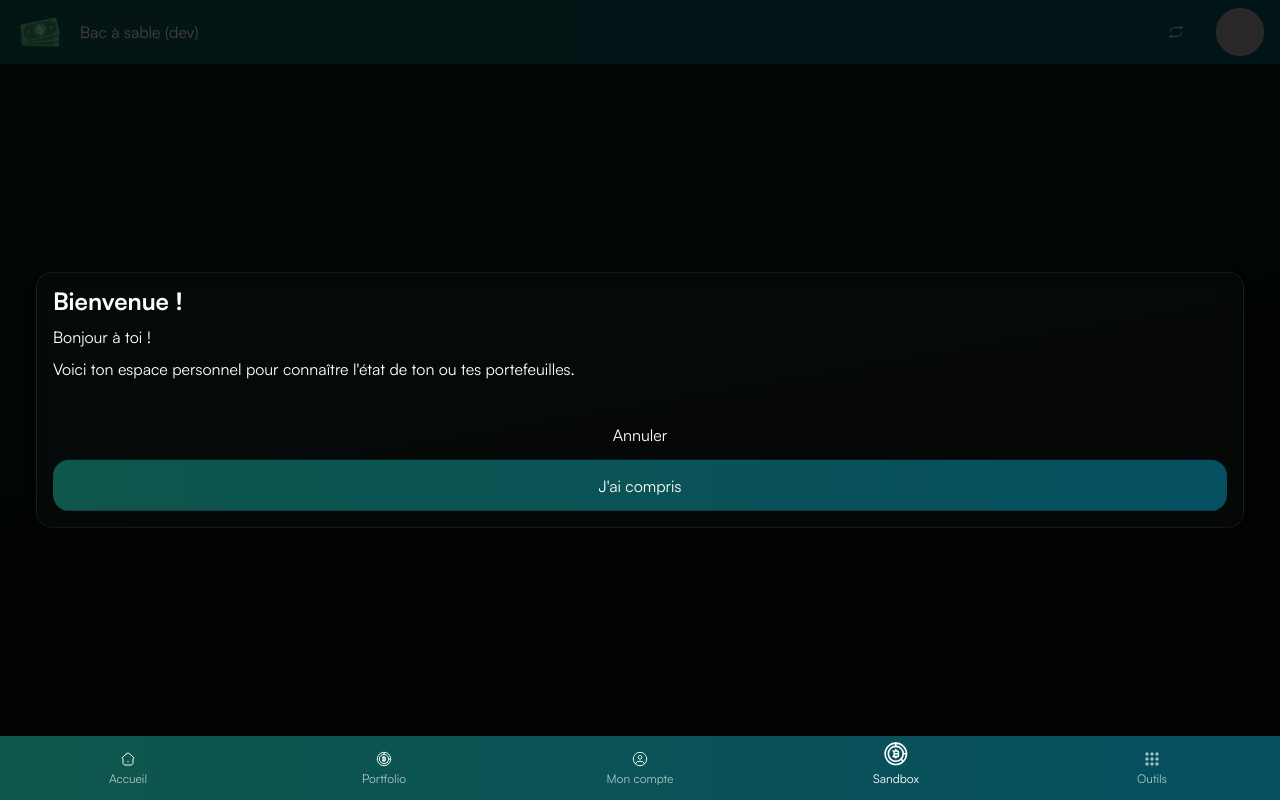
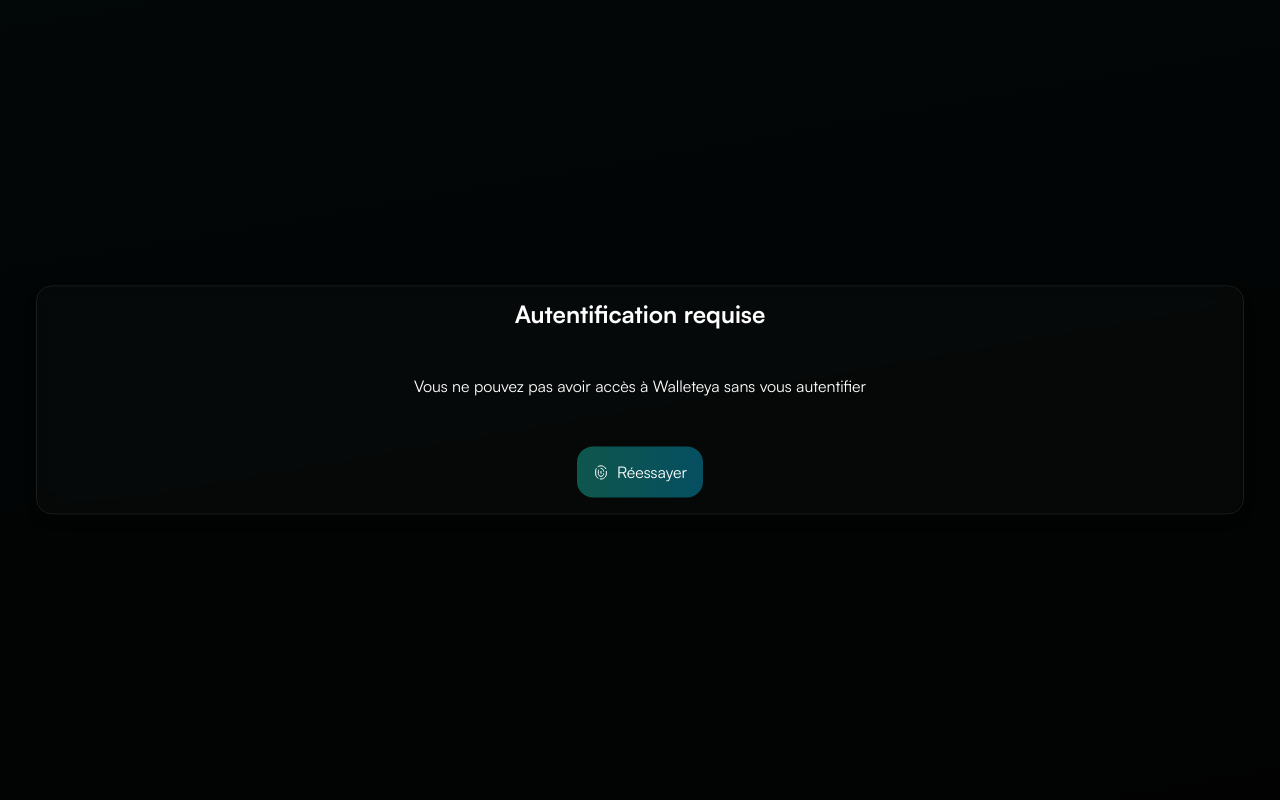
Before and after one commit to mansartesteban/Walletaya, a Vue app: page /sandbox in a window 1280 px wide. Built offline with nearby package versions, Linux system fonts and the light colour scheme; grey boxes are pictures that could not be loaded.

Commit message:
Improving auth system
Adding result to session storage so user doesn't have to reauth on each refresh

```diff
--- a/src/App.vue
+++ b/src/App.vue
@@ -1,5 +1,6 @@
 <template>
   <AppBackground></AppBackground>
+  <template v-if="appStore.isAuthenticated">
     <AppHeader ref="appHeader"></AppHeader>
 
     <div class="view">
@@ -10,8 +11,7 @@
       :opened="settingsStore.hasRedWelcomeMessage === false"
       title="Bienvenue !"
       confirmLabel="J'ai compris"
-    @click="onConfirm"
-  >
+      @click="onConfirm">
       <p>Bonjour à toi !</p>
       <p>
         Voici ton espace personnel pour connaître l'état de ton ou tes
@@ -22,6 +22,17 @@
     <WidgetDock></WidgetDock>
     <ContextMenu></ContextMenu>
   </template>
+  <template v-else>
+    <Dialog :opened="true" title="Autentification requise" centered>
+      <div class="py-xl text-center">
+        Vous ne pouvez pas avoir accès à Walleteya sans vous autentifier
+      </div>
+      <template #footer>
+        <Btn @click="authenticate" icon="fingerprint">Réessayer</Btn>
+      </template>
+    </Dialog>
+  </template>
+</template>
 
 <script setup>
 import AppBackground from "@/components/AppBackground.vue";
@@ -30,6 +41,7 @@ import NavBar from "@/components/NavBar.vue";
 import WidgetDock from "@/components/widgets/WidgetDock.vue";
 import Dialog from "@/components/Dialog.vue";
 import ContextMenu from "@/components/ContextMenu.vue";
+import Btn from "@/components/Btn.vue";
 
 import useAppStore from "@/plugins/stores/App";
 import useTokenListStore from "@/plugins/stores/TokenList";
@@ -44,16 +56,8 @@ const onConfirm = () => {
   settingsStore.setSetting("hasRedWelcomeMessage", true);
 };
 
-onBeforeMount(() => {
-  settingsStore.retrieve().then(() => {
-    tokenListStore.refreshTokens(false, appStore.usedTokens);
-  });
-  appStore.retrieve().then(async () => {
-    if (appStore.userCredentials) {
+const authenticate = async () => {
   try {
-        //to verify a user's credentials, we simply pass the
-        //unique ID of the passkey we saved against the user profile
-        //in this demo, we just saved it in a global variable
     let credentials = await navigator.credentials.get({
       publicKey: {
         challenge: generateRandomChallenge(),
@@ -62,12 +66,19 @@ onBeforeMount(() => {
         ],
       },
     });
-        appStore.setAuthentication(
-          credentials.id === appStore.userCredentials.id
-        );
+    appStore.setAuthentication(credentials.id);
   } catch (err) {
-        alert(err);
+    // alert(err);
   }
+};
+
+onBeforeMount(() => {
+  settingsStore.retrieve().then(() => {
+    tokenListStore.refreshTokens(false, appStore.usedTokens);
+  });
+  appStore.retrieve().then(async () => {
+    if (!appStore.isAuthenticated && appStore.userCredentials) {
+      authenticate();
     }
   });
 });
--- a/src/components/Card.vue
+++ b/src/components/Card.vue
@@ -1,7 +1,9 @@
 <template>
-  <div class="card">
+  <div class="card" :class="{ centered }">
     <div class="blurry-container">
-      <div class="flex flex-column gap-md">
+      <div
+        class="flex flex-column gap-md"
+        :class="{ 'align-items-center': centered }">
         <div v-if="!noHeader && ($slots.header || title)" class="flex gap-md">
           <template v-if="$slots.header">
             <slot name="header"></slot>
@@ -29,6 +31,10 @@ const props = defineProps({
     type: String,
     default: null,
   },
+  centered: {
+    type: Boolean,
+    default: false,
+  },
   noHeader: {
     type: Boolean,
     default: false,
@@ -52,6 +58,13 @@ const props = defineProps({
   position: relative;
   padding: var(--md);
   overflow: hidden;
+
+  &.centered {
+    text-align: center;
+    .card-title {
+      text-align: center;
+    }
+  }
 
   .card-title {
     font-size: 1.5rem;
--- a/src/components/Dialog.vue
+++ b/src/components/Dialog.vue
@@ -1,14 +1,18 @@
 <template>
-  <div class="dialog" :class="{ opened }">
+  <div class="dialog" :class="{ opened, centered }">
     <div ref="dialogPanel" class="dialog-panel">
-      <Card :title="title">
+      <Card :title="title" :centered="centered">
         <template v-if="$slots.header" #header>
           <slot name="header"></slot>
         </template>
         <template #footer>
           <slot name="footer">
-            <Btn severity="none" @click="onCancel">{{ cancelLabel }}</Btn>
-            <Btn severity="primary" @click="onConfirm">{{ confirmLabel }}</Btn>
+            <Btn severity="none" @click="onCancel" icon="close">{{
+              cancelLabel
+            }}</Btn>
+            <Btn severity="primary" @click="onConfirm" icon="check">{{
+              confirmLabel
+            }}</Btn>
           </slot>
         </template>
         <slot></slot>
@@ -26,6 +30,10 @@ import { onClickOutside } from "@vueuse/core";
 const props = defineProps({
   title: {
     type: String,
+  },
+  centered: {
+    type: Boolean,
+    default: true,
   },
   cancelLabel: {
     type: String,
--- /dev/null
+++ b/src/components/icons/Check.vue
@@ -0,0 +1,15 @@
+<template>
+  <svg
+    xmlns="http://www.w3.org/2000/svg"
+    viewBox="0 0 24 24"
+    width="24"
+    height="24"
+    fill="none">
+    <path
+      d="M5 14.5C5 14.5 6.5 14.5 8.5 18C8.5 18 14.0588 8.83333 19 7"
+      stroke="currentColor"
+      stroke-width="1.5"
+      stroke-linecap="round"
+      stroke-linejoin="round" />
+  </svg>
+</template>
--- /dev/null
+++ b/src/components/icons/Fingerprint.vue
@@ -0,0 +1,27 @@
+<template>
+  <svg
+    xmlns="http://www.w3.org/2000/svg"
+    viewBox="0 0 24 24"
+    width="24"
+    height="24"
+    fill="none">
+    <path
+      d="M7.42857 3.36201C11.3996 0.664089 17.136 2.12432 19.2301 6.41803M10.8571 21.9236C15.5839 22.5822 20 18.8952 20 14.2103V10.3333M7.42857 20.6058C5.35602 19.1977 4 16.8583 4 14.2103V9.75757C4 8.57285 4.27144 7.44988 4.75704 6.44444"
+      stroke="currentColor"
+      stroke-width="1.5"
+      stroke-linecap="round"
+      stroke-linejoin="round" />
+    <path
+      d="M16 13.8C16 16.1196 14.2091 18 12 18C9.79086 18 8 16.1196 8 13.8V10.2C8 9.55584 8.13811 8.94555 8.38493 8.4M12 6C14.2091 6 16 7.8804 16 10.2"
+      stroke="currentColor"
+      stroke-width="1.5"
+      stroke-linecap="round"
+      stroke-linejoin="round" />
+    <path
+      d="M12 10.5L12 13.5"
+      stroke="currentColor"
+      stroke-width="1.5"
+      stroke-linecap="round"
+      stroke-linejoin="round" />
+  </svg>
+</template>
--- /dev/null
+++ b/src/components/icons/SecurityBlock.vue
@@ -0,0 +1,27 @@
+<template>
+  <svg
+    xmlns="http://www.w3.org/2000/svg"
+    viewBox="0 0 24 24"
+    width="24"
+    height="24"
+    fill="none">
+    <path
+      d="M4.5 5C4.5 5 3.32697 5.20385 3.1372 5.41475C2.94743 5.62566 2.89186 5.93385 2.78072 6.55024C1.59143 13.1461 4.1909 19.2441 10.3903 21.6176C11.0564 21.8726 11.3894 22.0001 12.0015 22.0001C12.6135 22.0001 12.9466 21.8726 13.6126 21.6176C15.6225 20.848 17.2537 19.9426 18.5 18.5"
+      stroke="currentColor"
+      stroke-width="1.5"
+      stroke-linecap="round"
+      stroke-linejoin="round" />
+    <path
+      d="M7.5 3.42011C8.8253 2.69687 10.2287 2 11.9982 2C15.0061 2 16.9585 4.01371 19.2659 4.74758C20.2037 5.04583 20.6726 5.19496 20.8624 5.4053C21.0522 5.61564 21.1078 5.92306 21.219 6.53789C21.8418 9.98199 21.4267 13.29 20 16"
+      stroke="currentColor"
+      stroke-width="1.5"
+      stroke-linecap="round"
+      stroke-linejoin="round" />
+    <path
+      d="M2 2L22 22"
+      stroke="currentColor"
+      stroke-width="1.5"
+      stroke-linecap="round"
+      stroke-linejoin="round" />
+  </svg>
+</template>
--- /dev/null
+++ b/src/components/icons/UserEdit.vue
@@ -0,0 +1,24 @@
+<template>
+  <svg
+    xmlns="http://www.w3.org/2000/svg"
+    viewBox="0 0 24 24"
+    width="24"
+    height="24"
+    fill="none">
+    <path
+      d="M10.5 22H6.59087C5.04549 22 3.81631 21.248 2.71266 20.1966C0.453365 18.0441 4.1628 16.324 5.57757 15.4816C8.12805 13.9629 11.2057 13.6118 14 14.4281"
+      stroke="currentColor"
+      stroke-width="1.5"
+      stroke-linecap="round"
+      stroke-linejoin="round" />
+    <path
+      d="M16.5 6.5C16.5 8.98528 14.4853 11 12 11C9.51472 11 7.5 8.98528 7.5 6.5C7.5 4.01472 9.51472 2 12 2C14.4853 2 16.5 4.01472 16.5 6.5Z"
+      stroke="currentColor"
+      stroke-width="1.5" />
+    <path
+      d="M18.4332 13.8485C18.7685 13.4851 18.9362 13.3035 19.1143 13.1975C19.5442 12.9418 20.0736 12.9339 20.5107 13.1765C20.6918 13.2771 20.8646 13.4537 21.2103 13.8067C21.5559 14.1598 21.7287 14.3364 21.8272 14.5214C22.0647 14.9679 22.0569 15.5087 21.8066 15.9478C21.7029 16.1298 21.5251 16.3011 21.1694 16.6437L16.9378 20.7194C16.2638 21.3686 15.9268 21.6932 15.5056 21.8577C15.0845 22.0222 14.6214 22.0101 13.6954 21.9859L13.5694 21.9826C13.2875 21.9752 13.1466 21.9715 13.0646 21.8785C12.9827 21.7855 12.9939 21.6419 13.0162 21.3548L13.0284 21.1988C13.0914 20.3906 13.1228 19.9865 13.2807 19.6232C13.4385 19.2599 13.7107 18.965 14.2552 18.375L18.4332 13.8485Z"
+      stroke="currentColor"
+      stroke-width="1.5"
+      stroke-linejoin="round" />
+  </svg>
+</template>
--- a/src/plugins/stores/App.js
+++ b/src/plugins/stores/App.js
@@ -3,6 +3,7 @@ import { defineStore } from "pinia";
 import useSettingsStore from "@/plugins/stores/Settings";
 import useWalletStore from "@/plugins/stores/Wallet";
 import database from "@/plugins/database";
+import { useBase64 } from "@vueuse/core";
 
 const store = database.getStore("app");
 
@@ -25,8 +26,8 @@ export default defineStore("app", {
   },
   actions: {
     setAuthentication(value) {
-      this.isAuthenticated = value;
-      // setTimeout(5000)
+      sessionStorage.setItem(useBase64("walletaya-auth-token"), value)
+      this.isAuthenticated = !!sessionStorage.getItem(useBase64("walletaya-auth-token"));
     },
     saveUserCredentials(data) {
       store.save("userCredentials", data).then(() => {
@@ -45,6 +46,9 @@ export default defineStore("app", {
         let userCredentials = store.datas[0];
         this.userCredentials = userCredentials?.value;
       });
+
+      this.isAuthenticated = !!sessionStorage.getItem(useBase64("walletaya-auth-token"));
+
       return promise;
     },
   },
--- a/src/views/Account/Index.vue
+++ b/src/views/Account/Index.vue
@@ -3,7 +3,7 @@
     <Tab title="Préférences" anchor="preferences">
       <Preferences></Preferences>
     </Tab>
-    <Tab title="Securité" anchor="secutiry">
+    <Tab title="Securité" anchor="security">
       <Security></Security>
     </Tab>
   </Tabs>
--- a/src/views/Account/Preferences.vue
+++ b/src/views/Account/Preferences.vue
@@ -2,23 +2,21 @@
   <div class="flex flex-column gap-md">
     <Card noHeader noFooter>
       <div class="flex flex-column gap-md">
-        Monnaie par défaut
+        <!-- Monnaie par défaut
         <InputText
           v-model="defaultCurrencySymbol"
           label="Symbol"
           :placeholder="`Ex: £`"
-        ></InputText>
+        ></InputText> -->
         Format d'affichage des nombres
         <Select
           v-model="currencyFormat"
           :options="currencyFormats"
-          return-value="value"
-        >
+          return-value="value">
           <template #activator="{ on }">
             <InputText
               v-model="currencyFormatLabel"
-              @click="on.onClick"
-            ></InputText>
+              @click="on.onClick"></InputText>
           </template>
         </Select>
       </div>
--- a/src/views/Account/Security.vue
+++ b/src/views/Account/Security.vue
@@ -30,16 +30,17 @@
           informations de sécurité qui nous permettrons de vous authentifier.
         </Message>
       </div>
-      <Btn @click="register">{{
-        hasInformationsDefined ? "Modifier les informations" : "Définir"
-      }}</Btn>
+      <Btn @click="register" icon="user-edit">Modifier les informations</Btn>
       <Btn
         v-if="!appStore.userCredentials"
         @click="securize"
         :disabled="!hasInformationsDefined"
-        >Sécuriser le compte</Btn
+        icon="fingerprint">
+        Sécuriser le compte
+      </Btn>
+      <Btn v-else severity="error" @click="unsecurize" icon="security-block"
+        >Retirer la sécurité</Btn
       >
-      <Btn v-else severity="error" @click="unsecurize">Retirer la sécurité</Btn>
     </div>
   </Card>
 
@@ -47,16 +48,13 @@
     <div class="flex flex-column gap-md">
       <InputText
         v-model="dialogUserInformations.firstname"
-        label="Prénom"
-      ></InputText>
+        label="Prénom"></InputText>
       <InputText
         v-model="dialogUserInformations.lastname"
-        label="Nom"
-      ></InputText>
+        label="Nom"></InputText>
       <InputText
         v-model="dialogUserInformations.mail"
-        label="Adresse e-mail"
-      ></InputText>
+        label="Adresse e-mail"></InputText>
     </div>
   </Dialog>
 </template>
@@ -138,9 +136,12 @@ const securize = async () => {
       },
     })
     .then((credentials) => {
+      console.log("credential created", credentials);
       let credentialsToSave = {
         rawId: credentials.rawId,
         id: credentials.id,
+        attestationObject: credentials.response.attestationObject,
+        clientDataJSON: credentials.response.clientDataJSON,
       };
       appStore.saveUserCredentials(credentialsToSave);
     });
```
Lines whose indentation alone changed are shown as unchanged.
